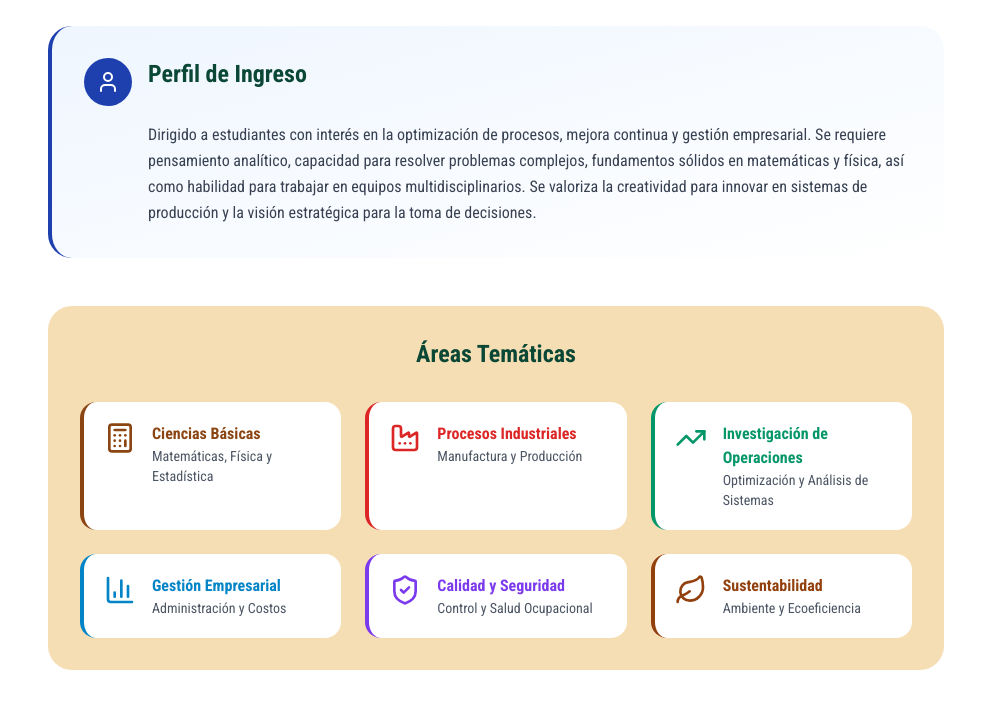
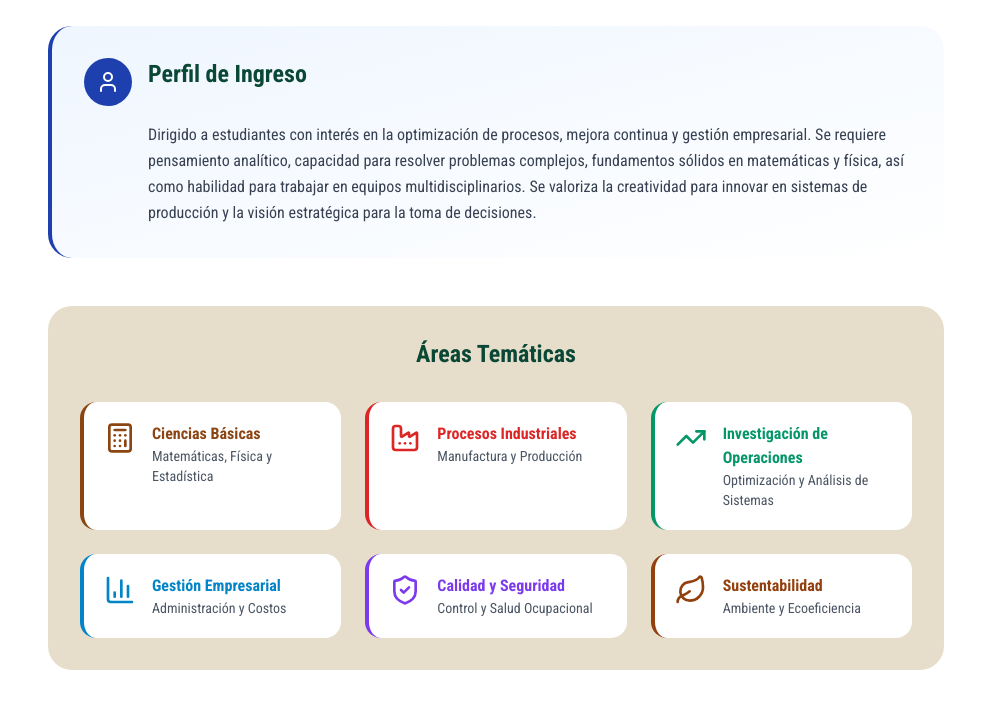
Before and after one commit to ing-umes/pensum, a plain HTML site: page industrial/index.html in a window 1280 px wide. Shown: the part 230-952 px from the top of the page, without its empty margins (144-1135 px from the left). Drawn offline with nearby package versions, Linux system fonts and the light colour scheme.

Commit message:
Update index.html

```diff
--- a/industrial/index.html
+++ b/industrial/index.html
@@ -16,7 +16,7 @@
   <style>
     :root {
       --primary-color: #0A4735;
-      --accent-color: #F5DEB3;
+      --accent-color: #E6DDCB;
       --error-color: #B91C1C;
     }
 
```
